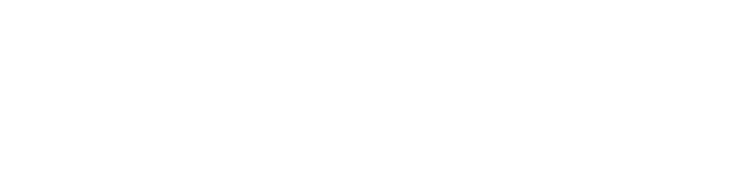
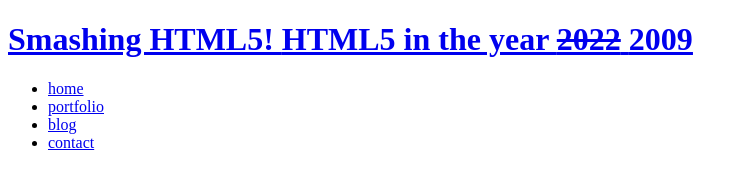
Before and after one commit to LeonelAV/html5-layouts, a plain HTML site: page index.html in a window 1280 px wide. Shown: the whole page, without its empty margins (0-748 px from the left). Drawn offline with Linux system fonts and the light colour scheme.

Commit message:
header added

```diff
--- a/index.html
+++ b/index.html
@@ -7,6 +7,17 @@
 	<link/>
 </head>
 <body>
+  <header>
+	<h1><a href = "#">Smashing HTML5! <strong>HTML5 in the year <del>2022</del> <ins>2009</ins></strong></a></h1>
+
+	<nav><ul>
+	  <li><a href ="#">home</a></li>
+	  <li><a href ="#">portfolio</a></li>
+
+	  <li><a href="#">blog</a></li>
+	  <li><a href="#">contact</a></li>
+	</ul></nav>
+  </header>
 
 </body>
 </html>
```
